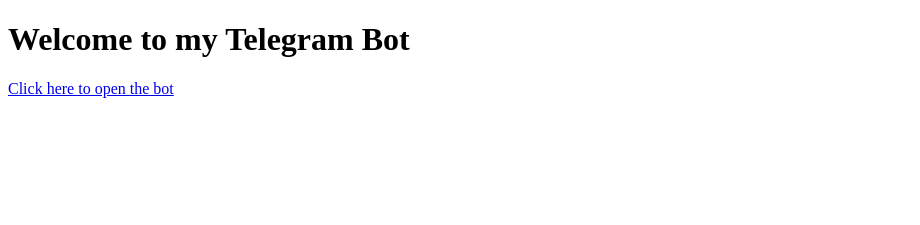
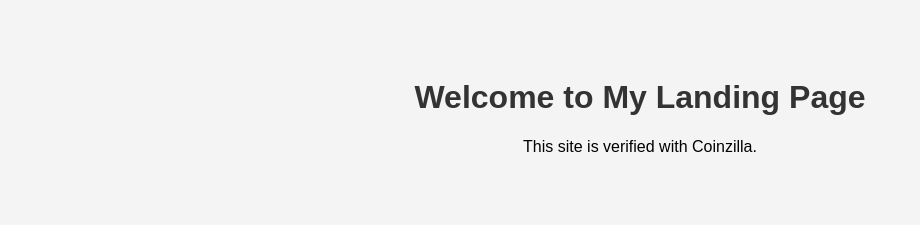
Before and after one commit to djalil-12/Landing-page, a plain HTML site: page index.html in a window 1280 px wide. Shown: the whole page, without its empty margins (0-920 px from the left). Drawn offline with Linux system fonts and the light colour scheme.

Commit message:
<meta name=coinzilla content=d58a541f30e4306d975ecee48a6dd7ff />

```diff
--- a/index.html
+++ b/index.html
@@ -1,12 +1,24 @@
 <!DOCTYPE html>
 <html lang="en">
-<head>
-    <meta charset="UTF-8">
-    <title>Telegram Bot</title>
+  <head>
+    <meta charset="UTF-8" />
+    <meta name="viewport" content="width=device-width, initial-scale=1.0" />
     <meta name="coinzilla" content="d58a541f30e4306d975ecee48a6dd7ff" />
-</head>
-<body>
-    <h1>Welcome to my Telegram Bot</h1>
-    <p><a href="https://t.me/@reward_satoshi_bot" target="_blank">Click here to open the bot</a></p>
-</body>
+    <title>My Landing Page</title>
+    <style>
+      body {
+        font-family: Arial, sans-serif;
+        text-align: center;
+        padding: 50px;
+        background-color: #f4f4f4;
+      }
+      h1 {
+        color: #333;
+      }
+    </style>
+  </head>
+  <body>
+    <h1>Welcome to My Landing Page</h1>
+    <p>This site is verified with Coinzilla.</p>
+  </body>
 </html>
```
